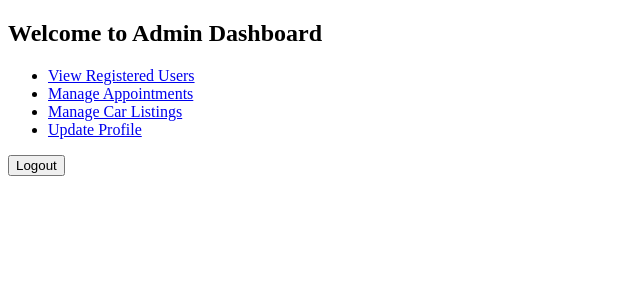
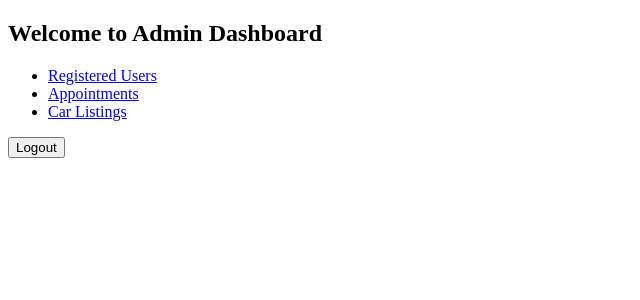
Before and after one commit to codeprty/used-car-portal, a Spring Boot app: page /admin/dashboard in a window 1280 px wide. Shown: the top 300 px of the page, without its empty margins (0-640 px from the left). Run offline with Spring Boot 4, Linux system fonts and the light colour scheme; the visitor is signed in with stand-in values (Sample User, id 1); some of the project's set-up classes (security, data sources, template engines, error pages and the like) are left out, and stand-ins take their place.

Commit message:
Admin dashboard page

```diff
--- a/src/main/resources/templates/admin-dashboard.html
+++ b/src/main/resources/templates/admin-dashboard.html
@@ -7,10 +7,9 @@
 	<h2>Welcome to Admin Dashboard</h2>
 
 	<ul>
-		<li><a th:href="@{/admin/users}">View Registered Users</a></li>
-		<li><a th:href="@{/admin/appointments}">Manage Appointments</a></li>
-		<li><a th:href="@{/admin/cars}">Manage Car Listings</a></li>
-		<li><a th:href="@{/admin/profile}">Update Profile</a></li>
+		<li><a th:href="@{/admin/users}">Registered Users</a></li>
+		<li><a th:href="@{/admin/appointments}">Appointments</a></li>
+		<li><a th:href="@{/admin/cars}">Car Listings</a></li>
 	</ul>
 
 	<form action="/logout" method="post">
```
